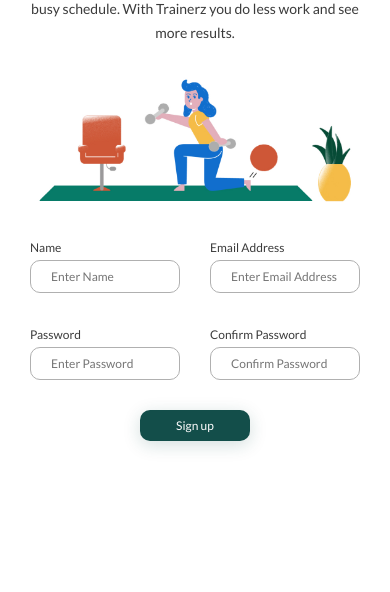
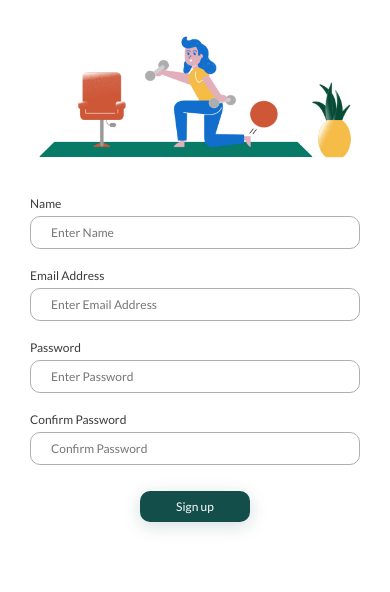
Before and after one commit to sheronimo/figmatocode-trainerz-signup-1, a plain HTML site: page index.html in a window 390 px wide. Shown: the part 290-882 px from the top of the page. Before the commit the page ends 844 px from the top, so only its background shows below. Drawn offline with Linux system fonts and the light colour scheme; a web font is replaced by a local one.

Commit message:
responsive styling

```diff
--- a/scss/_media.scss
+++ b/scss/_media.scss
@@ -0,0 +1,11 @@
+@media (max-width: 43.75rem) {
+	.lead {
+		margin-top: 1.375rem;
+		margin-bottom: 1.4375rem;
+	}
+
+	.signup-form {
+		grid-template-columns: 1fr;
+		grid-gap: 0.9375rem;
+	}
+}
--- a/scss/_style.scss
+++ b/scss/_style.scss
@@ -54,6 +54,7 @@ body {
 	}
 
 	.btn {
+		margin-top: 0.6875rem;
 		grid-column: 1 / -1;
 		width: fit-content;
 		margin-inline: auto;
```
Also changed, not shown: css/main.css, 1 other file.
